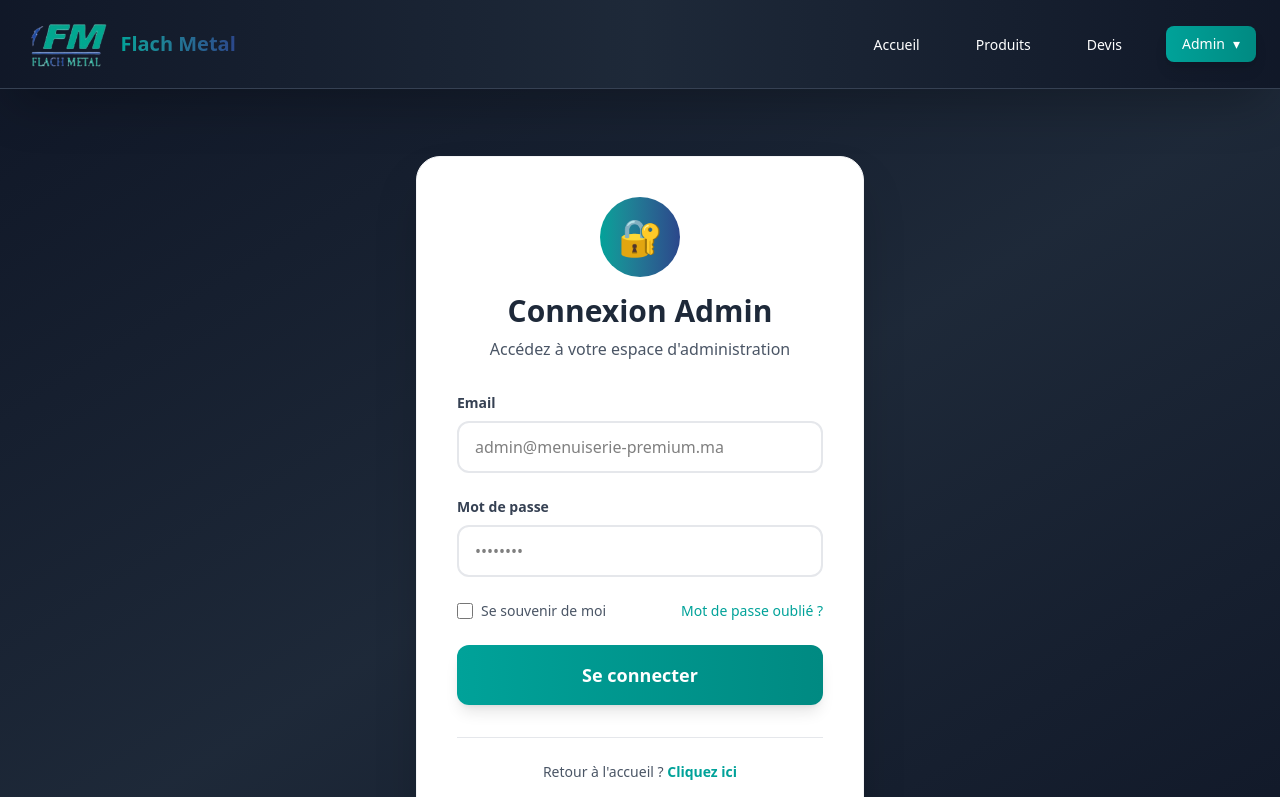
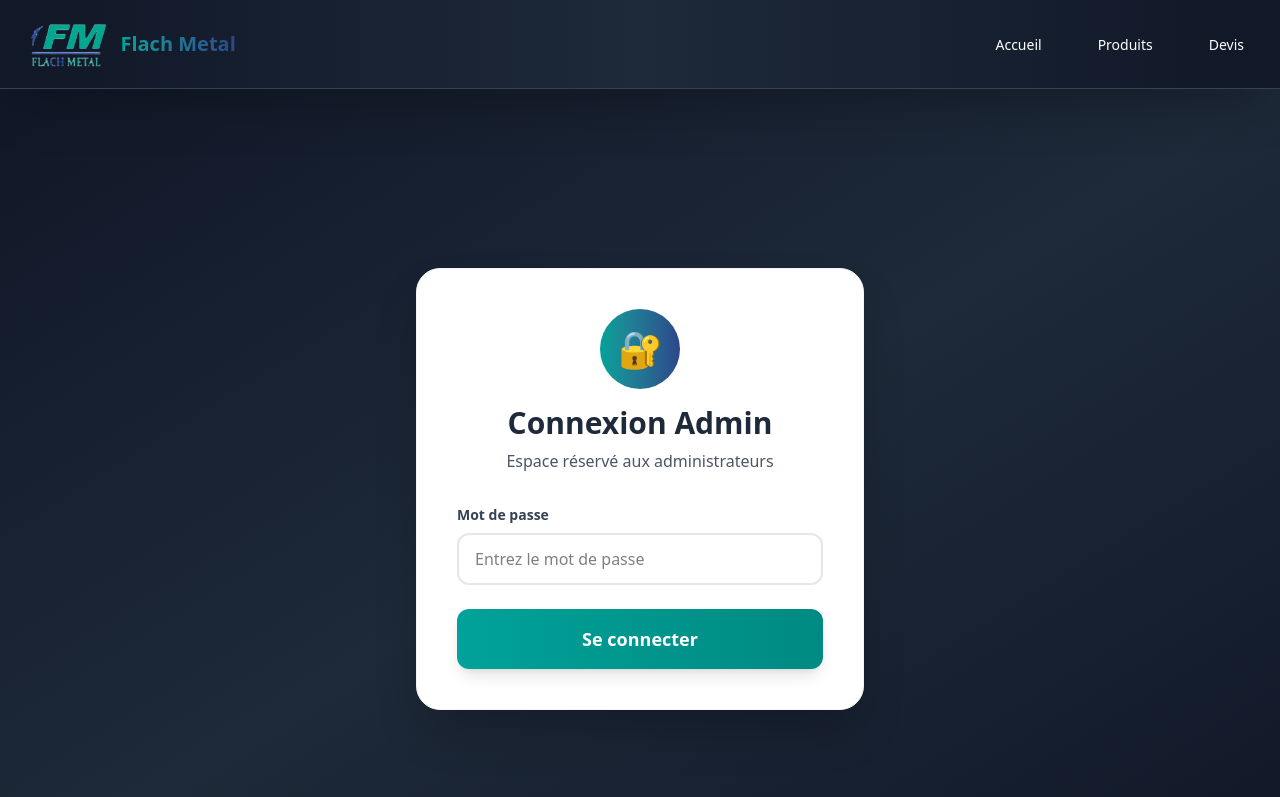
Before and after one commit to NASSI-NASSO/fil-rouge--menuiserie, a React (Vite) app: page /login in a window 1280 px wide. Shown: the top 797 px of the page. Built offline with nearby package versions, Linux system fonts and the light colour scheme.

Commit message:
ajouter des modification

```diff
--- a/src/Composent/NavBar.jsx
+++ b/src/Composent/NavBar.jsx
@@ -1,9 +1,7 @@
 import { Link } from "react-router-dom";
-import { useState } from "react";
-import { motion, AnimatePresence } from "framer-motion";
+import { motion } from "framer-motion";
 
 export default function Navbar() {
-  const [openAdmin, setOpenAdmin] = useState(false);
   return (
     <nav className="bg-gradient-to-r from-gray-900 via-gray-800 to-gray-900 text-white px-6 py-4 flex justify-between items-center shadow-2xl border-b border-gray-700 sticky top-0 z-50 backdrop-blur-lg">
       {/* Logo */}
@@ -36,7 +34,7 @@ export default function Navbar() {
 
         <li>
           <Link
-            to="/producttts"
+            to="/produits"
             className="relative px-3 py-2 text-sm font-medium transition-all duration-300 hover:text-brand-teal group"
           >
             <span className="relative z-10">Produits</span>
@@ -53,62 +51,6 @@ export default function Navbar() {
             <span className="absolute inset-0 bg-brand-teal/10 rounded-lg scale-0 group-hover:scale-100 transition-transform duration-300"></span>
           </Link>
         </li>
-
-        {/* Admin Dropdown */}
-        <li className="relative">
-          <button
-            onClick={() => setOpenAdmin(!openAdmin)}
-            className="relative px-4 py-2 text-sm font-medium bg-gradient-to-r from-brand-teal to-brand-teal-dark rounded-lg hover:from-brand-teal-dark hover:to-brand-blue transition-all duration-300 shadow-lg hover:shadow-brand-teal/50 flex items-center gap-2"
-          >
-            <span>Admin</span>
-            <motion.span
-              animate={{ rotate: openAdmin ? 180 : 0 }}
-              transition={{ duration: 0.3 }}
-            >
-              ▾
-            </motion.span>
-          </button>
-
-          <AnimatePresence>
-            {openAdmin && (
-              <motion.ul
-                initial={{ opacity: 0, y: -10, scale: 0.95 }}
-                animate={{ opacity: 1, y: 0, scale: 1 }}
-                exit={{ opacity: 0, y: -10, scale: 0.95 }}
-                transition={{ duration: 0.2 }}
-                className="absolute right-0 mt-2 bg-white text-gray-800 rounded-xl shadow-2xl w-56 overflow-hidden border border-gray-200"
-              >
-                <li className="border-b border-gray-100">
-                  <Link
-                    to="/login"
-                    className="block px-5 py-3 hover:bg-gradient-to-r hover:from-brand-teal/5 hover:to-brand-teal/10 transition-all duration-200 font-medium"
-                    onClick={() => setOpenAdmin(false)}
-                  >
-                    🔐 Connexion
-                  </Link>
-                </li>
-                <li className="border-b border-gray-100">
-                  <Link
-                    to="/admin/productsAdmin"
-                    className="block px-5 py-3 hover:bg-gradient-to-r hover:from-brand-teal/5 hover:to-brand-teal/10 transition-all duration-200 font-medium"
-                    onClick={() => setOpenAdmin(false)}
-                  >
-                    📦 Gestion Produits
-                  </Link>
-                </li>
-                <li>
-                  <Link
-                    to="/admin/orders"
-                    className="block px-5 py-3 hover:bg-gradient-to-r hover:from-brand-teal/5 hover:to-brand-teal/10 transition-all duration-200 font-medium"
-                    onClick={() => setOpenAdmin(false)}
-                  >
-                    📋 Commandes
-                  </Link>
-                </li>
-              </motion.ul>
-            )}
-          </AnimatePresence>
-        </li>
       </ul>
     </nav>
   );
--- /dev/null
+++ b/src/components/ProtectedRoute.jsx
@@ -0,0 +1,13 @@
+import { Navigate, Outlet } from "react-router-dom";
+
+const ProtectedRoute = () => {
+  const isAdmin = localStorage.getItem("isAdmin") === "true";
+
+  if (!isAdmin) {
+    return <Navigate to="/" replace />;
+  }
+
+  return <Outlet />;
+};
+
+export default ProtectedRoute;
--- a/src/pages/Devis.jsx
+++ b/src/pages/Devis.jsx
@@ -135,7 +135,7 @@ const [proposal, setProposal] = useState("");
     try {await Promise.all([
       // 🔵 إرسال إلى n8n (Email / Automation)
       axios.post(
-        "https://nass.app.n8n.cloud/webhook-test/fil-rouge",
+        "https://n8n.deontex.com/webhook-test/fil rouge",
         devisData,
         { headers: { "Content-Type": "application/json" } }
       ),
--- a/src/pages/admin/AddProducts.jsx
+++ b/src/pages/admin/AddProducts.jsx
@@ -1,6 +1,9 @@
 import { useState } from "react";
 import axios from "axios";
+import { useNavigate } from "react-router-dom";
+
 export default function AddProducts() {
+  const navigate = useNavigate();
   const [products, setProducts] = useState({
     titre: "",
     description: "",
@@ -88,8 +91,19 @@ export default function AddProducts() {
     <div className="min-h-screen bg-gradient-to-br from-gray-50 to-gray-100 py-12 px-6">
       <form
         onSubmit={handleSubmit}
-        className="max-w-3xl mx-auto bg-white shadow-2xl rounded-3xl p-10 space-y-6 border border-gray-100"
+        className="relative max-w-3xl mx-auto bg-white shadow-2xl rounded-3xl p-10 space-y-6 border border-gray-100"
       >
+        <button
+          type="button"
+          onClick={() => navigate("/admin/productsAdmin")}
+          className="absolute top-6 right-6 p-2 bg-gray-100 hover:bg-red-50 text-gray-400 hover:text-red-500 rounded-full transition-all duration-300"
+          title="Fermer"
+        >
+          <svg xmlns="http://www.w3.org/2000/svg" className="h-6 w-6" fill="none" viewBox="0 0 24 24" stroke="currentColor">
+            <path strokeLinecap="round" strokeLinejoin="round" strokeWidth={2} d="M6 18L18 6M6 6l12 12" />
+          </svg>
+        </button>
+
         <div className="text-center mb-8">
           <h2 className="text-4xl font-bold bg-gradient-to-r from-gray-800 to-gray-600 bg-clip-text text-transparent mb-2">
             Ajouter un produit
--- a/src/pages/admin/EditProduct.jsx
+++ b/src/pages/admin/EditProduct.jsx
@@ -96,8 +96,19 @@ export default function EditProduct() {
     <div className="min-h-screen bg-gradient-to-br from-gray-50 to-gray-100 py-12 px-6">
       <form
         onSubmit={handleSubmit}
-        className="max-w-3xl mx-auto bg-white shadow-2xl rounded-3xl p-10 space-y-6 border border-gray-100"
+        className="relative max-w-3xl mx-auto bg-white shadow-2xl rounded-3xl p-10 space-y-6 border border-gray-100"
       >
+        <button
+          type="button"
+          onClick={() => navigate("/admin/productsAdmin")}
+          className="absolute top-6 right-6 p-2 bg-gray-100 hover:bg-red-50 text-gray-400 hover:text-red-500 rounded-full transition-all duration-300"
+          title="Fermer"
+        >
+          <svg xmlns="http://www.w3.org/2000/svg" className="h-6 w-6" fill="none" viewBox="0 0 24 24" stroke="currentColor">
+            <path strokeLinecap="round" strokeLinejoin="round" strokeWidth={2} d="M6 18L18 6M6 6l12 12" />
+          </svg>
+        </button>
+
         <div className="text-center mb-8">
           <h2 className="text-4xl font-bold bg-gradient-to-r from-gray-800 to-gray-600 bg-clip-text text-transparent mb-2">
             Modifier le produit
--- a/src/pages/login.jsx
+++ b/src/pages/login.jsx
@@ -1,7 +1,22 @@
+import { useState } from "react";
+import { useNavigate } from "react-router-dom";
 import { motion } from "framer-motion";
-import { Link } from "react-router-dom";
 
 export default function Login() {
+  const [password, setPassword] = useState("");
+  const [error, setError] = useState("");
+  const navigate = useNavigate();
+
+  const handleLogin = (e) => {
+    e.preventDefault();
+    if (password === "admin123") {
+      localStorage.setItem("isAdmin", "true");
+      navigate("/admin-secret");
+    } else {
+      setError("Mot de passe incorrect");
+    }
+  };
+
   return (
     <div className="min-h-screen bg-gradient-to-br from-gray-900 via-gray-800 to-gray-900 flex items-center justify-center px-6 py-12">
       <motion.div
@@ -11,58 +26,33 @@ export default function Login() {
         className="bg-white rounded-3xl shadow-2xl p-10 max-w-md w-full border border-gray-100"
       >
         <div className="text-center mb-8">
-          <motion.div
-            initial={{ scale: 0 }}
-            animate={{ scale: 1 }}
-            transition={{ delay: 0.2, type: "spring" }}
-            className="inline-block mb-4"
-          >
-            <div className="w-20 h-20 bg-gradient-to-r from-brand-teal to-brand-blue rounded-full flex items-center justify-center text-4xl">
-              🔐
-            </div>
-          </motion.div>
+          <div className="w-20 h-20 bg-gradient-to-r from-brand-teal to-brand-blue rounded-full flex items-center justify-center text-4xl mx-auto mb-4">
+            🔐
+          </div>
           <h1 className="text-3xl font-bold text-gray-800 mb-2">
             Connexion Admin
           </h1>
           <p className="text-gray-600">
-            Accédez à votre espace d'administration
+            Espace réservé aux administrateurs
           </p>
         </div>
 
-        <form className="space-y-6">
-          <div>
-            <label className="block text-sm font-semibold text-gray-700 mb-2">
-              Email
-            </label>
-            <input
-              type="email"
-              placeholder="admin@menuiserie-premium.ma"
-              className="w-full border-2 border-gray-200 rounded-xl px-4 py-3 focus:outline-none focus:ring-2 focus:ring-brand-teal focus:border-transparent transition-all duration-300"
-            />
-          </div>
-
+        <form onSubmit={handleLogin} className="space-y-6">
           <div>
             <label className="block text-sm font-semibold text-gray-700 mb-2">
               Mot de passe
             </label>
             <input
               type="password"
-              placeholder="••••••••"
+              value={password}
+              onChange={(e) => {
+                setPassword(e.target.value);
+                setError("");
+              }}
+              placeholder="Entrez le mot de passe"
               className="w-full border-2 border-gray-200 rounded-xl px-4 py-3 focus:outline-none focus:ring-2 focus:ring-brand-teal focus:border-transparent transition-all duration-300"
             />
-          </div>
-
-          <div className="flex items-center justify-between">
-            <label className="flex items-center gap-2 cursor-pointer">
-              <input
-                type="checkbox"
-                className="w-4 h-4 text-brand-teal border-gray-300 rounded focus:ring-brand-teal"
-              />
-              <span className="text-sm text-gray-600">Se souvenir de moi</span>
-            </label>
-            <a href="#" className="text-sm text-brand-teal hover:text-brand-teal-dark font-medium">
-              Mot de passe oublié ?
-            </a>
+            {error && <p className="text-red-500 text-sm mt-2">{error}</p>}
           </div>
 
           <motion.button
@@ -74,15 +64,6 @@ export default function Login() {
             Se connecter
           </motion.button>
         </form>
-
-        <div className="mt-8 pt-6 border-t border-gray-200">
-          <p className="text-center text-sm text-gray-600">
-            Retour à l'accueil ?{" "}
-            <Link to="/" className="text-brand-teal hover:text-brand-teal-dark font-semibold">
-              Cliquez ici
-            </Link>
-          </p>
-        </div>
       </motion.div>
     </div>
   );
```
Also changed, not shown: src/App.jsx (+15 -6 lines), src/pages/Home.jsx (+53 -0 lines), src/pages/admin/Orders.jsx (+13 -1 lines), src/pages/admin/ProductsAdmin.jsx (+17 -0 lines).
